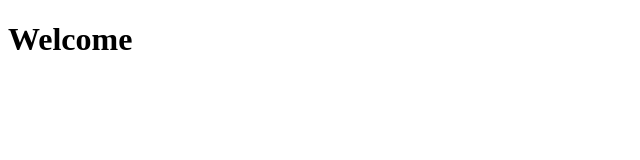
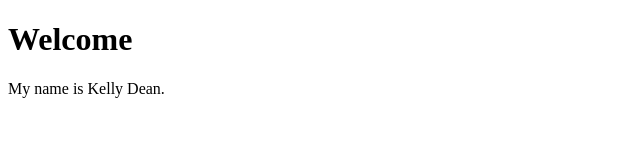
Before and after one commit to DeanMahaffey/class-1-2, a plain HTML site: page index.html in a window 1280 px wide. Shown: the whole page, without its empty margins (0-640 px from the left). Drawn offline with Linux system fonts and the light colour scheme.

Commit message:
add some content

```diff
--- a/index.html
+++ b/index.html
@@ -7,5 +7,6 @@
 </head>
 <body>
     <h1>Welcome</h1>
+    <p>My name is Kelly Dean.</p>
 </body>
 </html>
```
